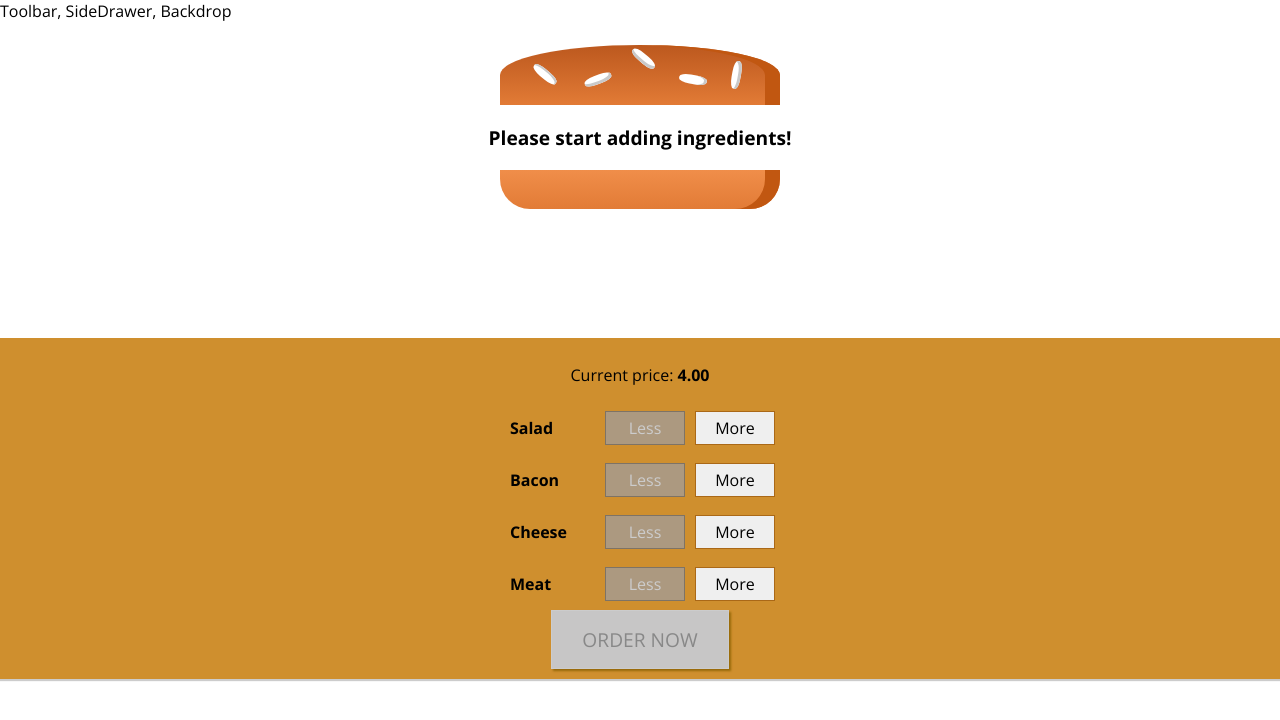
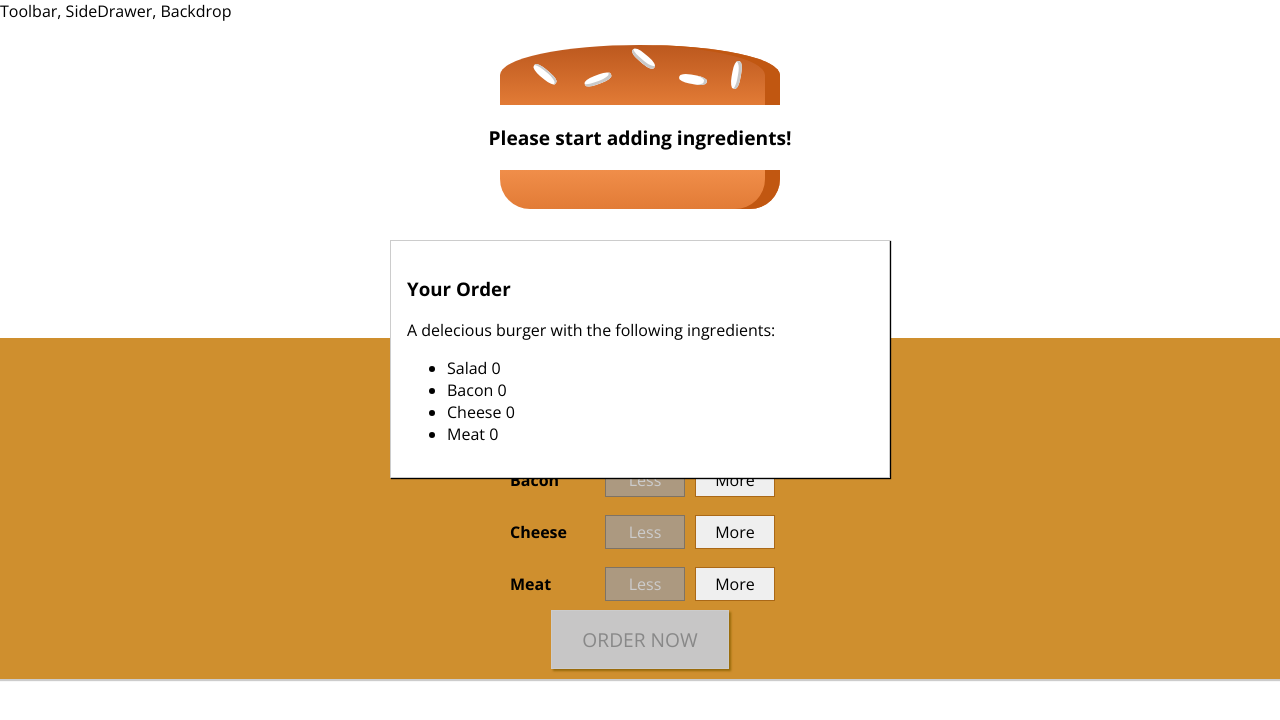
Before and after one commit to fcd1/burger-builder, a React (Create React App) app: page / in a window 1280 px wide. Shown: the top 720 px of the page. Built offline with nearby package versions, Linux system fonts and the light colour scheme.

Commit message:
End Sec 8, Lec 161: Creating the Order Summary Model

```diff
--- /dev/null
+++ b/src/components/Burger/OrderSummary/OrderSummary.js
@@ -0,0 +1,28 @@
+import React from 'react';
+import Aux from '../../../hoc/Aux';
+
+const orderSummary = (props) => {
+    const ingredientSummary = Object.keys(props.ingredients)
+        .map( igKey => {
+            return (
+                <li key={igKey}>
+                    <span style={{textTransform: 'capitalize'}}>{igKey}</span> {props.ingredients[igKey]}
+                </li>
+            )
+
+        });
+    return (
+        <Aux>
+            <h3>Your Order</h3>
+            <p>A delecious burger with the following ingredients:</p>
+            <ul>
+                {ingredientSummary}
+
+            </ul>
+        </Aux>
+
+    );
+
+};
+
+export default orderSummary;
--- /dev/null
+++ b/src/components/UI/Modal/Modal.js
@@ -0,0 +1,10 @@
+import React from 'react';
+import styles from './Modal.module.css';
+
+const modal = (props) => (
+    <div className={styles.Modal}>
+        {props.children}
+    </div>
+)
+
+export default modal;
--- /dev/null
+++ b/src/components/UI/Modal/Modal.module.css
@@ -0,0 +1,20 @@
+.Modal {
+    position: fixed;
+    z-index: 500;
+    background-color: white;
+    width: 70%;
+    border: 1px solid #ccc;
+    box-shadow: 1px 1px 1px black;
+    padding: 16px;
+    left: 15%;
+    top: 30%;
+    box-sizing: border-box;
+    transition: all 0.3s ease-out;
+}
+
+@media (min-width: 600px) {
+    .Modal {
+        width: 500px;
+        left: calc(50% - 250px);
+    }
+}
--- a/src/containers/BurgerBuilder/BurgerBuilder.js
+++ b/src/containers/BurgerBuilder/BurgerBuilder.js
@@ -2,6 +2,8 @@
 import Aux from '../../hoc/Aux';
 import Burger from '../../components/Burger/Burger';
 import BuildControls from '../../components/Burger/BuildControls/BuildControls';
+import Modal from '../../components/UI/Modal/Modal';
+import OrderSummary from '../../components/Burger/OrderSummary/OrderSummary';
 
 const INGREDIENT_PRICES = {
     salad: 0.5,
@@ -84,6 +86,9 @@
         }
         return(
             <Aux>
+                <Modal>
+                    <OrderSummary ingredients={this.state.ingredients} />
+                </Modal>
                 <Burger ingredients={this.state.ingredients}/>
                 <BuildControls
                     ingredientAdded={this.addIngredientsHandler}
```
Also changed, not shown: src/components/UI/Backdrop/Backdrop.js (added).
